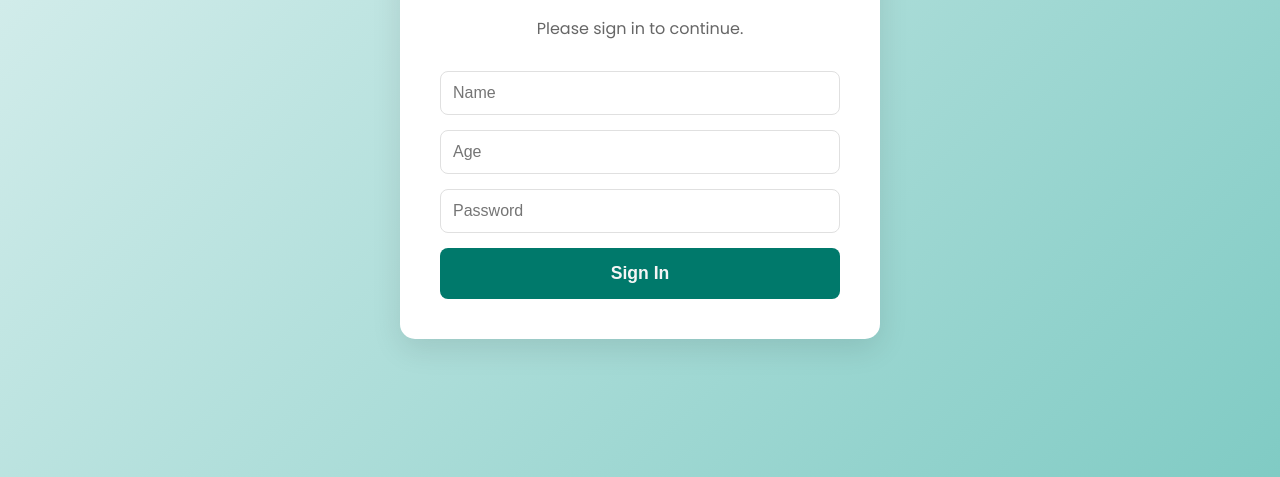
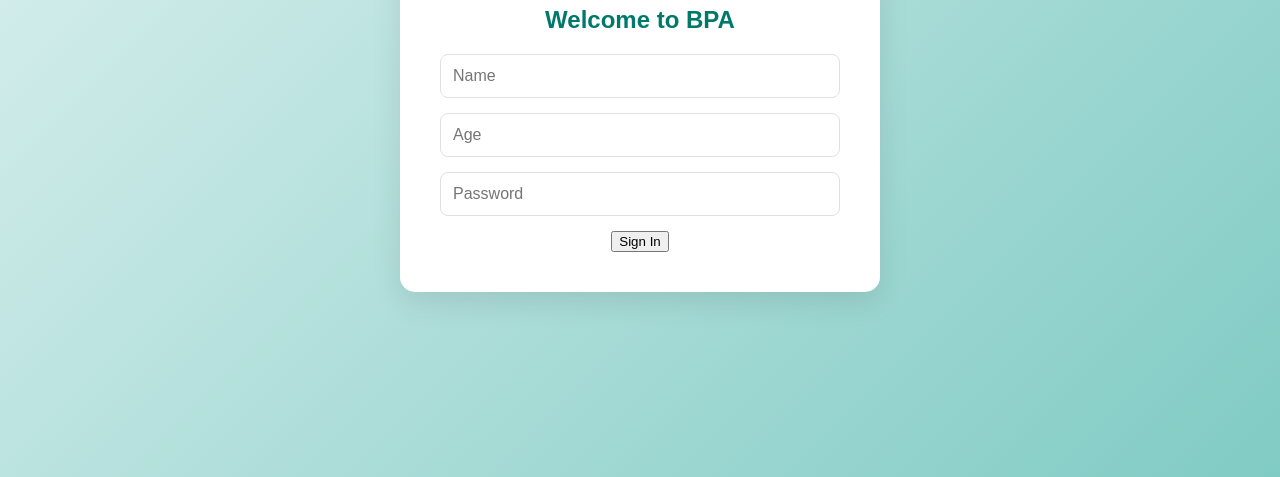
Before and after one commit to B06CLIMB/bpa-frontend, a plain HTML site: page index.html in a window 1280 px wide. Shown: the part 323-800 px from the top of the page. Drawn offline with Linux system fonts and the light colour scheme.

Commit message:
Update index.html

```diff
--- a/index.html
+++ b/index.html
@@ -5,19 +5,18 @@
 <meta name="viewport" content="width=device-width, initial-scale=1.0">
 <title>Sign In - BPA</title>
 <link rel="stylesheet" href="style.css">
-    <link href="https://fonts.googleapis.com/css2?family=Poppins:wght@400;600;700&display=swap" rel="stylesheet">
 </head>
 <body>
 <div class="login-container">
     <div class="login-card">
-            <img src="https://upload.wikimedia.org/wikipedia/en/thumb/4/4b/Government_of_India.svg/1200px-Government_of_India.svg.png" alt="Govt. of India Logo" class="logo">
+        <img src="https://upload.wikimedia.org/wikipedia/en/thumb/4/4b/Government_of_India.svg/1200px-Government_of_India.svg.png"
+             alt="Govt. of India Logo" class="logo">
         <h2>Welcome to BPA</h2>
-            <p>Please sign in to continue.</p>
         <form id="loginForm">
             <input type="text" id="name" placeholder="Name" required>
             <input type="number" id="age" placeholder="Age" required>
             <input type="password" id="password" placeholder="Password" required>
-                <button type="submit" class="login-btn">Sign In</button>
+            <button type="submit">Sign In</button>
         </form>
     </div>
 </div>
```
Lines whose indentation alone changed are shown as unchanged.
